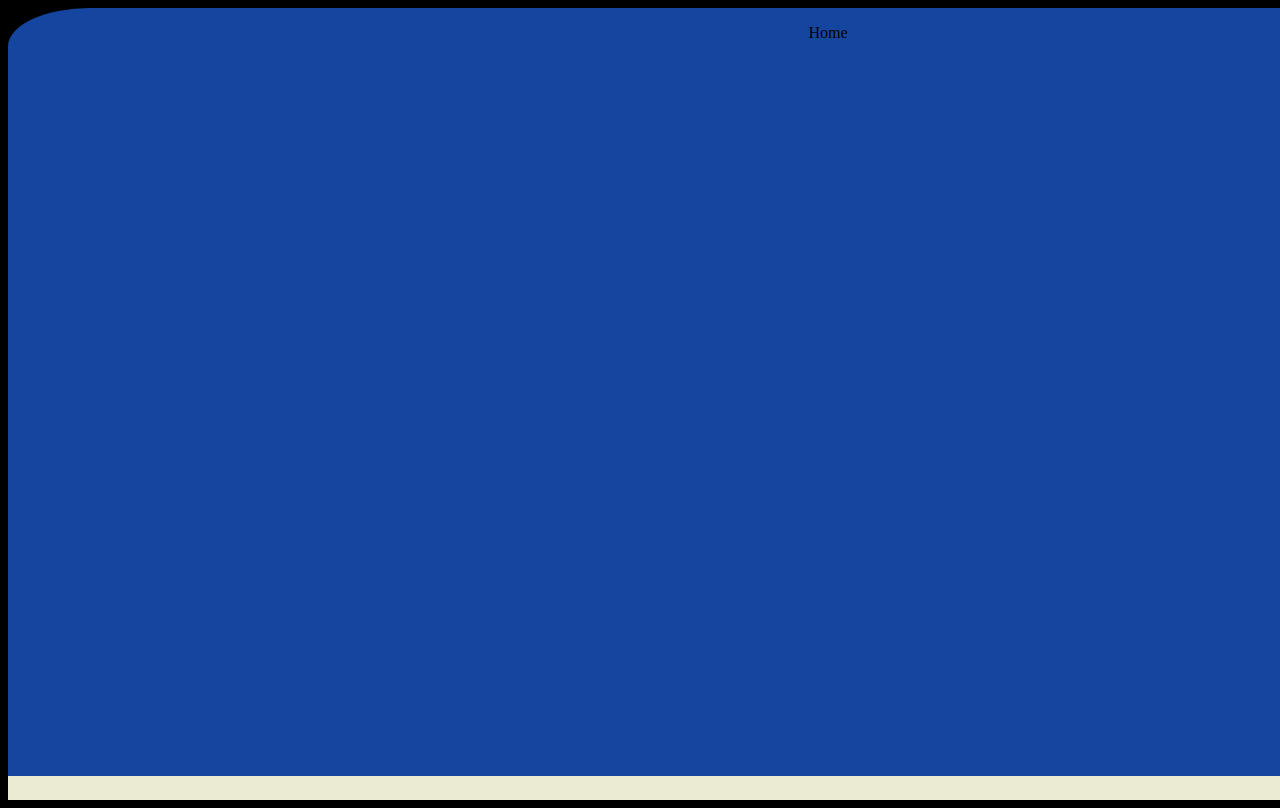
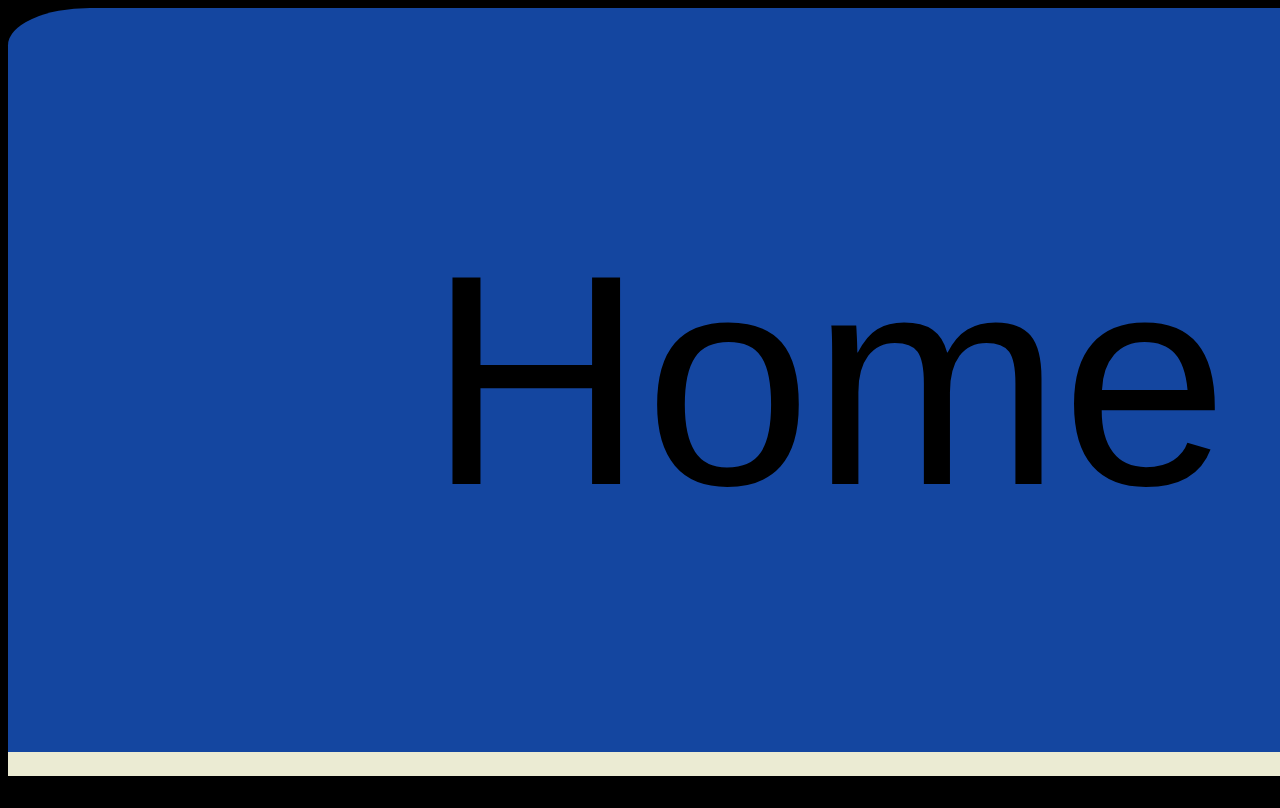
Before and after one commit to EmilioZ24/portfolio, a plain HTML site: page index.html in a window 1280 px wide. Shown: the top 808 px of the page. Drawn offline with Linux system fonts and the light colour scheme.

```diff
--- a/css/main.css
+++ b/css/main.css
@@ -1,7 +1,7 @@
 
 .desktop{
   width: 205vmin;
-  height: 96vmin;
+  height: 93vmin;
   border-radius: 5% 5% 0% 0%;
   background-color: #1446A0 ;
   display: flex;
@@ -13,10 +13,14 @@
   height: 3vmin;
 }
 .hometext{
-font-size: 200px;
+font-size: 300px;
 font-style: normal;
+font-family: 'Roboto Mono', monospace;
+font-family: 'Roboto Slab', serif;
 font-family: 'Saira Condensed', sans-serif;
 text-align: center;
+display: flex;
+align-items: center;
 }
 .about{
 
--- a/index.html
+++ b/index.html
@@ -7,10 +7,10 @@
   </head>
   <body style="background-color: black">
     <div class="menu"></div>
-    <div class="desktop"><p>Home</p>
+    <div class="desktop">
+      <div class="hometext">Home</div>
+      <div class="about"><a href="home.html" target="_blank"></a></div>
     </div>
-    <div class="hometext"></div>
-    <div class="about"></div>
   <div class="taskbar"></div>
   </body>
 </html>
```
